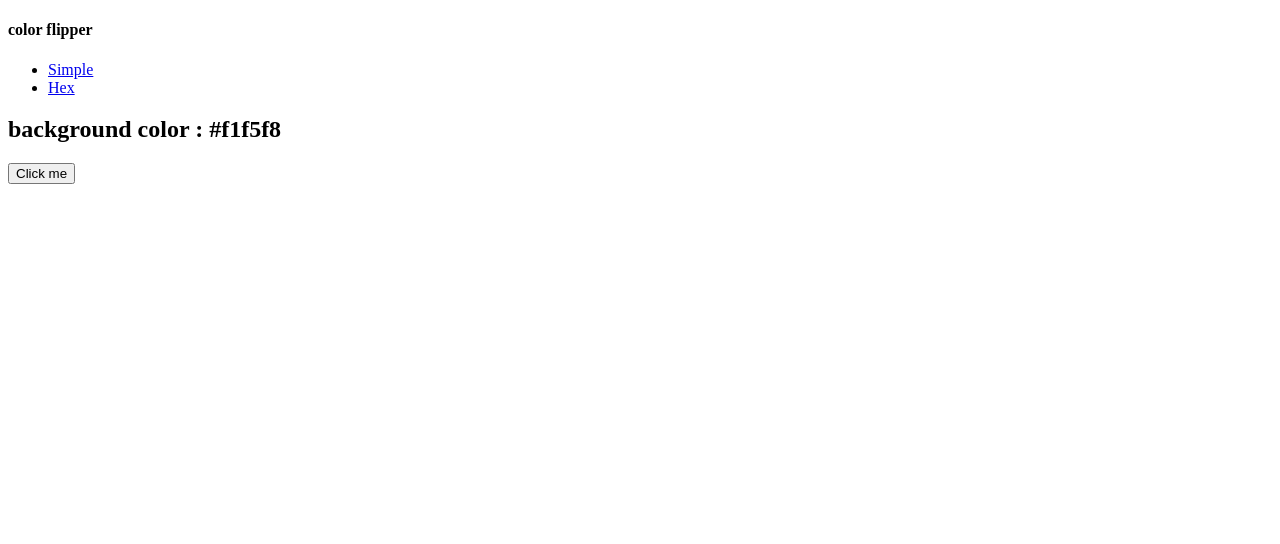
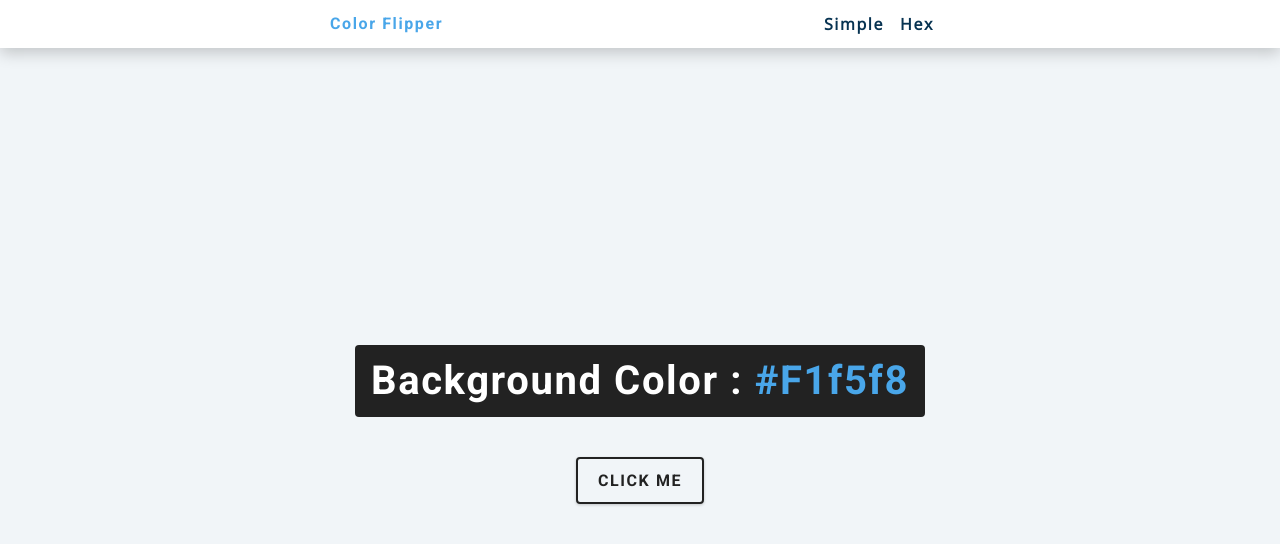
Before and after one commit to magalipujol/color-flipper, a plain HTML site: page index.html in a window 1280 px wide. Drawn offline with nearby package versions, Linux system fonts and the light colour scheme.

Commit message:
finished rgb part

```diff
--- a/app.js
+++ b/app.js
@@ -1 +1,44 @@
-let zero  = 0;
+
+const btn = document.getElementById('btn')
+//.color is for a class
+const color = document.querySelector(".color")
+
+
+//this function creates a random number between 0 and a positive number
+//the random number is an integer
+function getRandomNumberUpToANumber(biggest) {
+    return Math.floor(Math.random() * (biggest + 1))
+}
+
+let redGlobal;
+let greenGlobal;
+let blueGlobal;
+
+
+function createRGBColorFromValues(red, green, blue) {
+    redGlobal = red
+    greenGlobal = green
+    blueGlobal = blue
+    return `rgb(${red}, ${green}, ${blue})`}
+
+    //eventListener "listen" when somehting happens, and execute the logical part
+    //which is the function
+    btn.addEventListener("click", function (){
+        document.body.style.backgroundColor = createRGBColorFromValues(getRandomNumberUpToANumber(255),
+                                                                       getRandomNumberUpToANumber(255),
+                                                                       getRandomNumberUpToANumber(255))
+        color.textContent = `RGB(${redGlobal}, ${greenGlobal}, ${blueGlobal})`
+    })
+
+
+    /*
+    const colors = ["green", "red", "rgba(133,122,200)",
+    "#f15025"];
+    btn.addEventListener("click", function (){
+    document.body.style.backgroundColor = colors[2]
+    THIS ACCESS THE STYLE OF THE BODY, AND CHANGES IT'S COLOR (rgb(255, 0, 0))
+    color.textContent = colors[2]
+    THIS DISPLAYS THE NAME OF THE BACKGROUND COLOR ("red")
+})
+
+*/
--- a/styles.css
+++ b/styles.css
@@ -1,3 +1,234 @@
-title {
-    color: grey
+/*
+===============
+Fonts
+===============
+*/
+@import url("https://fonts.googleapis.com/css?family=Open+Sans|Roboto:400,700&display=swap");
+
+/*
+===============
+Variables
+===============
+*/
+
+:root {
+  /* dark shades of primary color*/
+  --clr-primary-1: hsl(205, 86%, 17%);
+  --clr-primary-2: hsl(205, 77%, 27%);
+  --clr-primary-3: hsl(205, 72%, 37%);
+  --clr-primary-4: hsl(205, 63%, 48%);
+  /* primary/main color */
+  --clr-primary-5: hsl(205, 78%, 60%);
+  /* lighter shades of primary color */
+  --clr-primary-6: hsl(205, 89%, 70%);
+  --clr-primary-7: hsl(205, 90%, 76%);
+  --clr-primary-8: hsl(205, 86%, 81%);
+  --clr-primary-9: hsl(205, 90%, 88%);
+  --clr-primary-10: hsl(205, 100%, 96%);
+  /* darkest grey - used for headings */
+  --clr-grey-1: hsl(209, 61%, 16%);
+  --clr-grey-2: hsl(211, 39%, 23%);
+  --clr-grey-3: hsl(209, 34%, 30%);
+  --clr-grey-4: hsl(209, 28%, 39%);
+  /* grey used for paragraphs */
+  --clr-grey-5: hsl(210, 22%, 49%);
+  --clr-grey-6: hsl(209, 23%, 60%);
+  --clr-grey-7: hsl(211, 27%, 70%);
+  --clr-grey-8: hsl(210, 31%, 80%);
+  --clr-grey-9: hsl(212, 33%, 89%);
+  --clr-grey-10: hsl(210, 36%, 96%);
+  --clr-white: #fff;
+  --clr-red-dark: hsl(360, 67%, 44%);
+  --clr-red-light: hsl(360, 71%, 66%);
+  --clr-green-dark: hsl(125, 67%, 44%);
+  --clr-green-light: hsl(125, 71%, 66%);
+  --clr-black: #222;
+  --ff-primary: "Roboto", sans-serif;
+  --ff-secondary: "Open Sans", sans-serif;
+  --transition: all 0.3s linear;
+  --spacing: 0.1rem;
+  --radius: 0.25rem;
+  --light-shadow: 0 5px 15px rgba(0, 0, 0, 0.1);
+  --dark-shadow: 0 5px 15px rgba(0, 0, 0, 0.2);
+  --max-width: 1170px;
+  --fixed-width: 620px;
 }
+/*
+===============
+Global Styles
+===============
+*/
+
+*,
+::after,
+::before {
+  margin: 0;
+  padding: 0;
+  box-sizing: border-box;
+}
+body {
+  font-family: var(--ff-secondary);
+  background: var(--clr-grey-10);
+  color: var(--clr-grey-1);
+  line-height: 1.5;
+  font-size: 0.875rem;
+}
+ul {
+  list-style-type: none;
+}
+a {
+  text-decoration: none;
+}
+h1,
+h2,
+h3,
+h4 {
+  letter-spacing: var(--spacing);
+  text-transform: capitalize;
+  line-height: 1.25;
+  margin-bottom: 0.75rem;
+  font-family: var(--ff-primary);
+}
+h1 {
+  font-size: 3rem;
+}
+h2 {
+  font-size: 2rem;
+}
+h3 {
+  font-size: 1.25rem;
+}
+h4 {
+  font-size: 0.875rem;
+}
+p {
+  margin-bottom: 1.25rem;
+  color: var(--clr-grey-5);
+}
+@media screen and (min-width: 800px) {
+  h1 {
+    font-size: 4rem;
+  }
+  h2 {
+    font-size: 2.5rem;
+  }
+  h3 {
+    font-size: 1.75rem;
+  }
+  h4 {
+    font-size: 1rem;
+  }
+  body {
+    font-size: 1rem;
+  }
+  h1,
+  h2,
+  h3,
+  h4 {
+    line-height: 1;
+  }
+}
+/*  global classes */
+
+/* section */
+.section {
+  padding: 5rem 0;
+}
+
+.section-center {
+  width: 90vw;
+  margin: 0 auto;
+  max-width: 1170px;
+}
+@media screen and (min-width: 992px) {
+  .section-center {
+    width: 95vw;
+  }
+}
+main {
+  min-height: 100vh;
+  display: grid;
+  place-items: center;
+}
+
+/*
+===============
+Nav
+===============
+*/
+nav {
+  background: var(--clr-white);
+  height: 3rem;
+  display: grid;
+  align-items: center;
+  box-shadow: var(--dark-shadow);
+}
+.nav-center {
+  width: 90vw;
+  max-width: var(--fixed-width);
+  margin: 0 auto;
+  display: flex;
+  align-items: center;
+  justify-content: space-between;
+}
+.nav-center h4 {
+  margin-bottom: 0;
+  color: var(--clr-primary-5);
+}
+.nav-links {
+  display: flex;
+}
+nav a {
+  text-transform: capitalize;
+  font-weight: 700;
+  font-size: 1rem;
+  color: var(--clr-primary-1);
+  letter-spacing: var(--spacing);
+  margin-right: 1rem;
+}
+nav a:hover {
+  color: var(--clr-primary-5);
+}
+/*
+===============
+Container
+===============
+*/
+main {
+  min-height: calc(100vh - 3rem);
+  display: grid;
+  place-items: center;
+}
+.container {
+  text-align: center;
+}
+.container h2 {
+  background: var(--clr-black);
+  color: var(--clr-white);
+  padding: 1rem;
+  border-radius: var(--radius);
+  margin-bottom: 2.5rem;
+}
+.color {
+  color: var(--clr-primary-5);
+}
+.btn-hero {
+  font-family: var(--ff-primary);
+  text-transform: uppercase;
+  background: transparent;
+  color: var(--clr-black);
+  letter-spacing: var(--spacing);
+  display: inline-block;
+  font-weight: 700;
+  transition: var(--transition);
+  border: 2px solid var(--clr-black);
+  cursor: pointer;
+  box-shadow: 0 1px 3px rgba(0, 0, 0, 0.2);
+  border-radius: var(--radius);
+  font-size: 1rem;
+  padding: 0.75rem 1.25rem;
+}
+.btn-hero:hover {
+  color: var(--clr-white);
+  background: var(--clr-black);
+}
```
